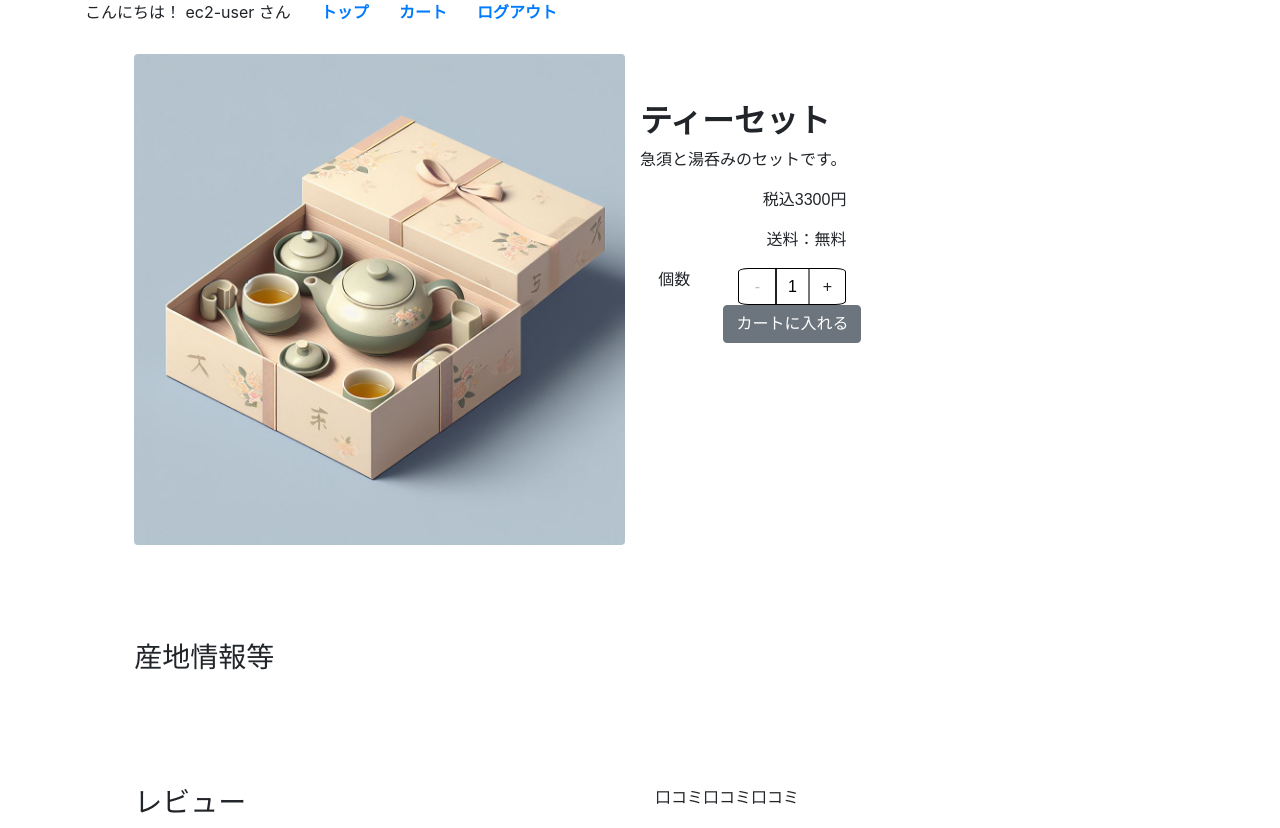
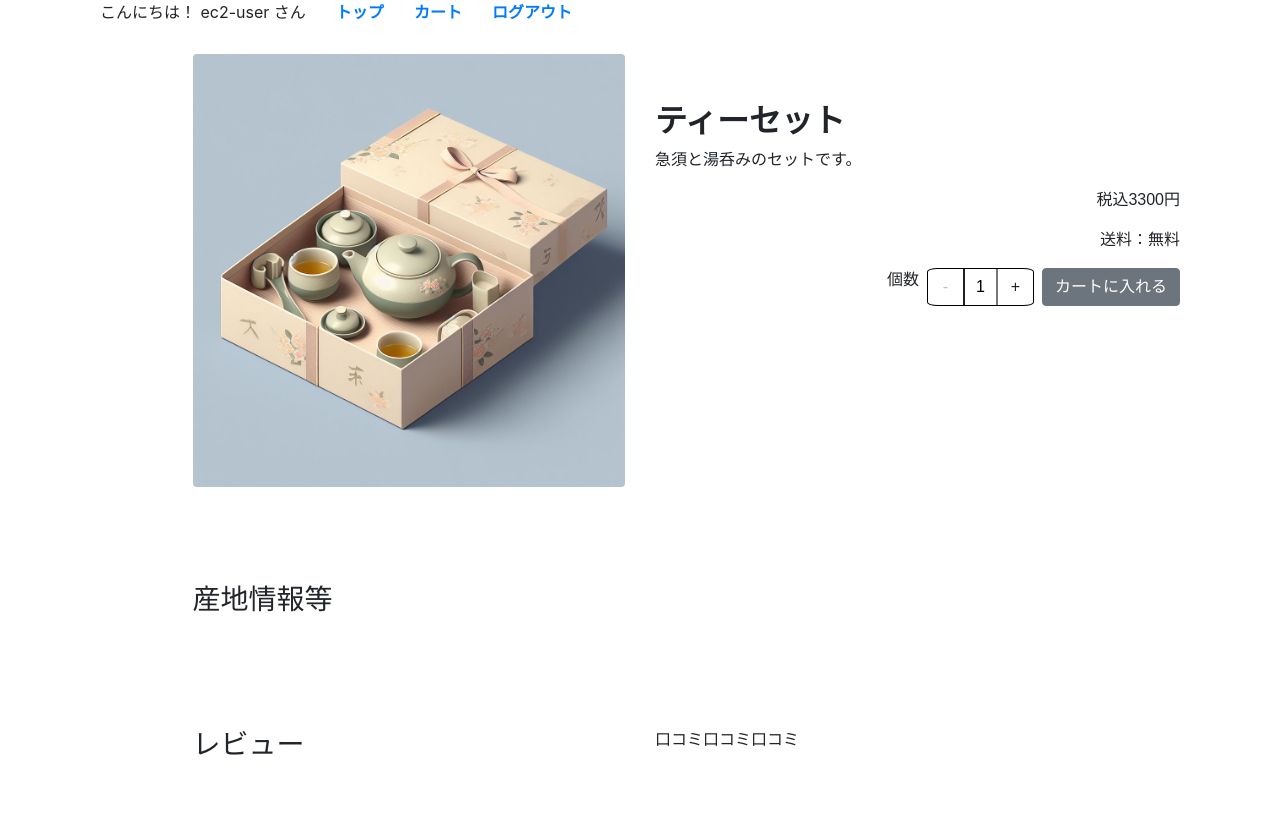
Before and after one commit to sarahtanouchi/django_team6, a Django app: page /items/item_detail/10/ in a window 1280 px wide. After the commit the page ends 755 px from the top, so only its background shows below. Run offline with Django 3.2, Linux system fonts and the light colour scheme; a user stored in the database is signed in; data comes from the database, SQL or seed files in the repository; both versions use the stored data as it was after the commit; some libraries are stand-ins or nearby versions.

Commit message:
カート追加機能

```diff
--- a/templates/items/carts.html
+++ b/templates/items/carts.html
@@ -9,7 +9,7 @@
 
 {% block content %}
     {% include 'includes/logged_in_header.html' %}
-	<div class="container-fluid contents">
+	<div class="container　contents">
 		<h1>{{ title }}</h1>
 		<div class="row">
 			<div class="col-9">
--- a/templates/items/item_detail.html
+++ b/templates/items/item_detail.html
@@ -4,7 +4,7 @@
 
 {% block content %}
     {% include 'includes/logged_in_header.html' %}
-        <div class="container-fluid contents">
+        <div class="container contents">
             <div class="row">
                 <div class="col-5 offset-1 mb-5">
                     {% with item.item_images.all.0 as first_image %}
@@ -12,7 +12,7 @@
                     {% endwith %}
             	</div>
                 <div class="col-6 mb-5">
-                    <div class = "row">
+                    <div class="row">
                         <div class="d-flex flex-row bd-highlight mb-5">
                              {% for image in item.item_images.all %}
                 			     {%if forloop.first %}
@@ -25,30 +25,29 @@
                         </div>
                     </div>
                     <div class="row">
-                         <div>
+                         <div class="col-12">
                             <h2 class="font-weight-bold">{{ item.name }}</h2>
                             <p>{{ item.description }}</p>
                             <p class="text-right">税込{{ item.price }}円</p>
                             <p class="text-right">送料：無料</p>
                             <div class="row">
-                                <div class="col-sm">
-                                    <p class="text-center">個数</p>
-                                </div>
+                                <div class="col-12 d-flex flex-row justify-content-end">
+                                    <p class="text-right mr-2">個数</p>
+
                                     <form method="post" action="{% url 'items:add_item' item.pk %}">
                                         {% csrf_token %}
-                                    <div class="col-sm mr-auto ml-auto">
+                                        <div class="col-sm d-flex flex-row justify-content-end px-0">
                                             <div class="spinner-container">
                                                 <span class="spinner-sub disabled">-</span>
                                                 <input class="spinner" type="number" min="1" max="50" value="1" name="amount">
                                                 <span class="spinner-add">+</span>
                                             </div>
+                                            <button type="submit" class="btn btn-secondary ml-2" name="button">
+                                            カートに入れる
+                                            </button>
                                         </div>
-                                    <button type="submit" class="btn btn-secondary" name="button">
-                                    <!--<a class="btn btn-secondary" href="{% url 'items:add_item' item.pk %}">-->
-                                    カートに入れる
-                                    <!--</a>-->
-                                    </button>
                                     </form>
+                                </div>
                             </div>
                         </div>
                     </div>
@@ -71,11 +70,7 @@
                     <p>口コミ口コミ口コミ</p>
                 </div>
             </div>
-
-
         </div>
         {% load static %}
         <script src="{% static 'js/spinner_script.js' %}"></script>
-
-
 {% endblock %}
--- a/templates/items/item_list.html
+++ b/templates/items/item_list.html
@@ -2,7 +2,7 @@
 
 {% block content %}
     {% include 'includes/logged_in_header.html' %}
-    <div class="container-fluid contents">
+    <div class="container contents">
 		<h2>商品を絞り込む</h2>
 
 		<h2>商品一覧</h2>
--- a/templates/layouts/default.html
+++ b/templates/layouts/default.html
@@ -23,7 +23,8 @@
             {% endif %}
         {% endfor %}
     {% endif %}
-    <div class="container-fluid">
+
+    <div class="container">
         {% block content %}{% endblock %}
     </div>
 </body>
```
Also changed, not shown: db.sqlite3 (added), 2 other files. Lines whose indentation alone changed are shown as unchanged.
